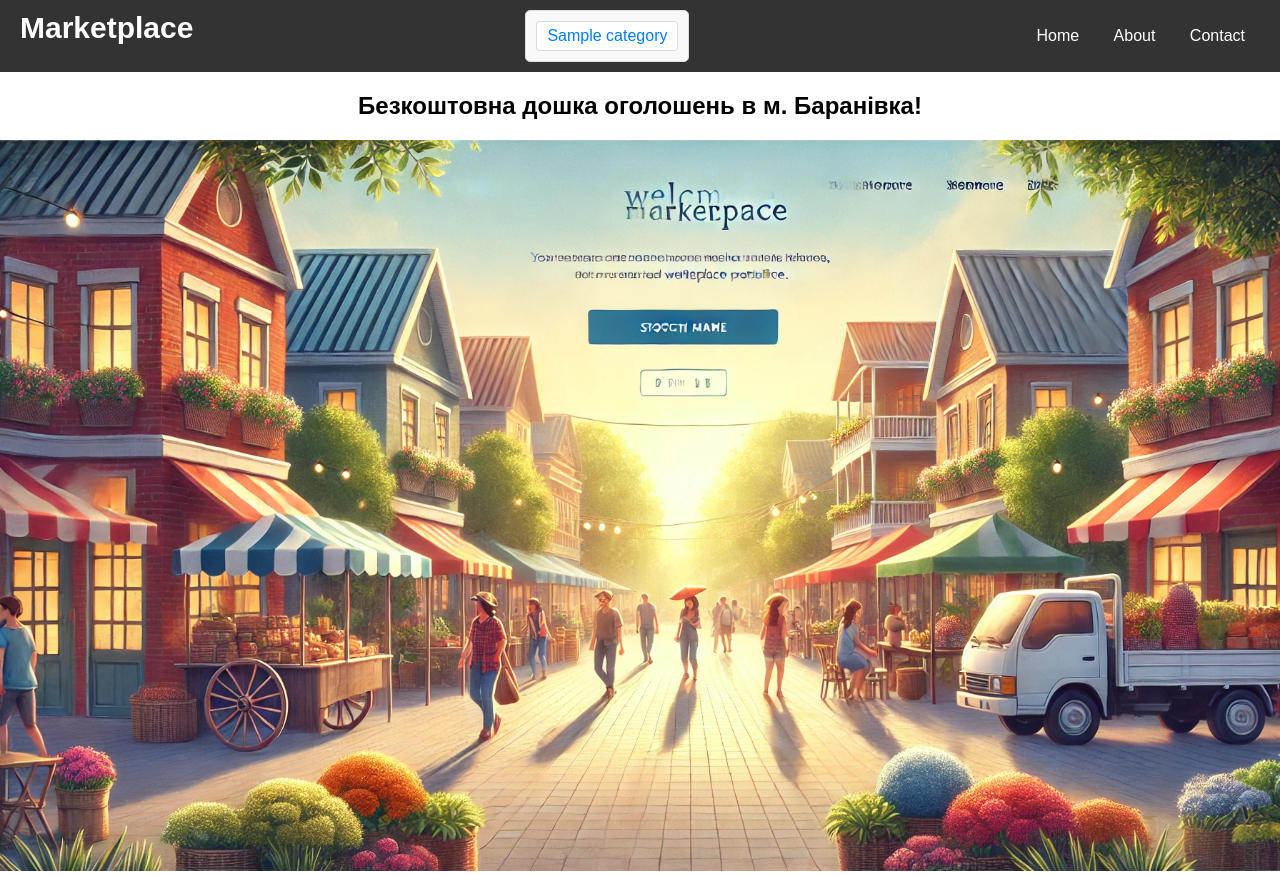
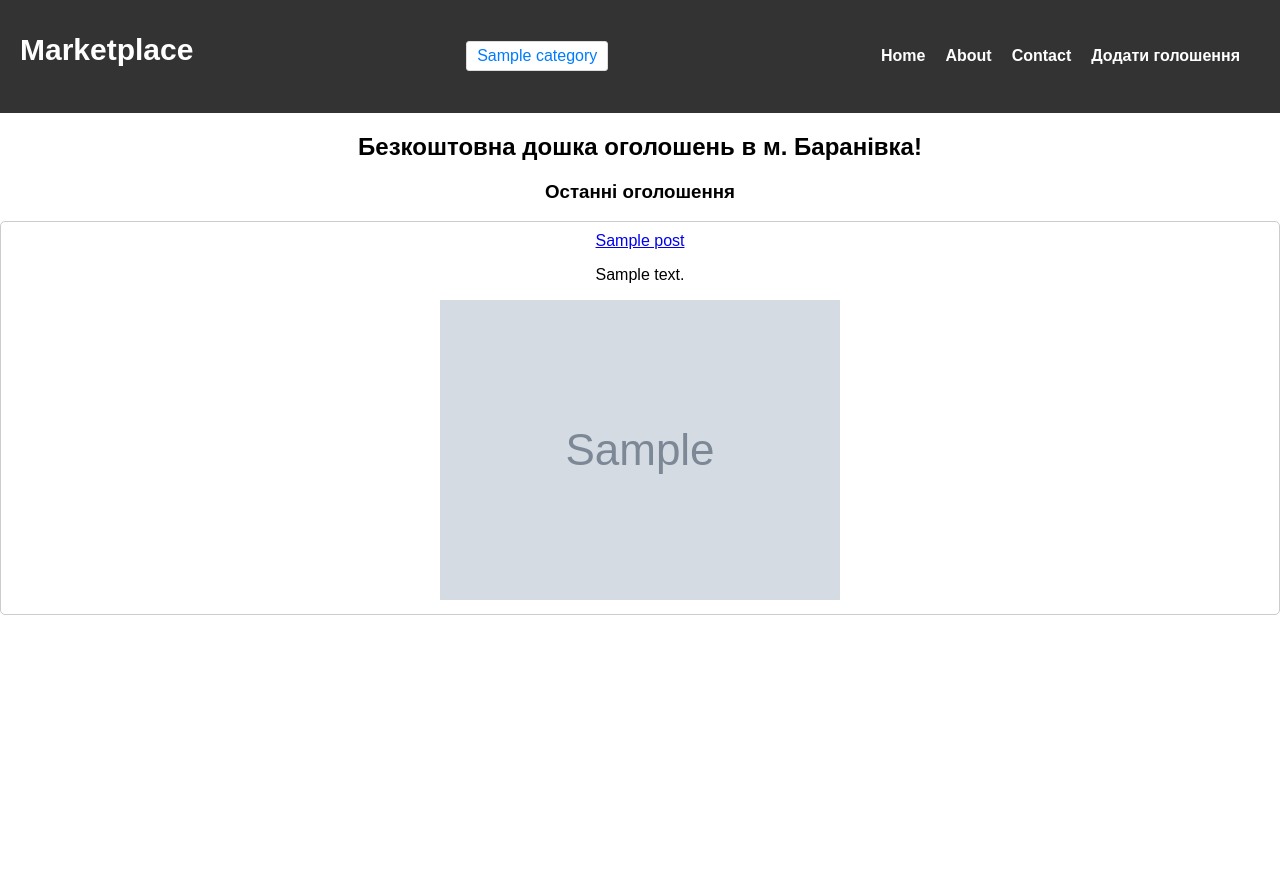
Before and after one commit to dissom/marketplace, a Django app: page / in a window 1280 px wide. After the commit the page ends 615 px from the top, so only its background shows below. Run offline with Django 4.2, Linux system fonts and the light colour scheme; tables that the repository leaves empty hold one stand-in row (values such as "Sample post"); grey boxes marked "Sample" are stand-in pictures.

Commit message:
Added endpoints for creating post & detail post

```diff
--- /dev/null
+++ b/marketplace/context_processors.py
@@ -0,0 +1,11 @@
+from django.db.models import Count
+
+from marketplace.models import Category
+
+
+def categories_context(request):
+    return {
+        "cats": Category.objects.annotate(
+            post_count=Count("posts"))
+            .filter(post_count__gt=0)
+    }
--- a/marketplace/models.py
+++ b/marketplace/models.py
@@ -1,5 +1,6 @@
 import unidecode
 from django.db import models
+from django.urls import reverse_lazy
 from django.utils.text import slugify
 from django.contrib.auth import get_user_model
 
@@ -20,16 +21,21 @@ class Category(models.Model):
     )
     description = models.TextField(
         verbose_name="Опис категорії",
-        blank=True,
-        null=True
-    )
+          blank=True,
+          null=True
+        )
 
     class Meta:
-        verbose_name="Категорія"
-        verbose_name_plural="Категорії"
+        verbose_name = "Категорія"
+        verbose_name_plural = "Категорії"
 
     def __str__(self) -> str:
         return self.name
+
+    def get_absolute_url(self) -> str:
+        return reverse_lazy(
+            "marketplace:category_detail", kwargs={"category_slug": self.slug}
+        )
 
     def save(self, *args, **kwargs) -> None:
         if not self.slug:
@@ -42,15 +48,15 @@ class Post(models.Model):
     description = models.TextField(verbose_name="Опис")
     price = models.DecimalField(
         max_digits=10,
-        decimal_places=2,
-        verbose_name="Ціна",
-        null=True,
-        blank=True
+          decimal_places=2,
+          verbose_name="Ціна",
+          null=True,
+          blank=True
     )
     category = models.ForeignKey(
         Category,
         on_delete=models.CASCADE,
-        related_name="category"
+        related_name="posts"
     )
     seller = models.ForeignKey(
         get_user_model(),
@@ -66,8 +72,7 @@ class Post(models.Model):
     )
     is_available = models.BooleanField(default=True)
     created_at = models.DateTimeField(
-        auto_now_add=True,
-        verbose_name="Дата створення оголошення"
+        auto_now_add=True, verbose_name="Дата створення оголошення"
     )
     updated_at = models.DateTimeField(
         auto_now=True,
@@ -80,6 +85,9 @@ class Post(models.Model):
 
     def __str__(self) -> str:
         return self.title
+
+    def get_absolute_url(self):
+        return reverse_lazy("marketplace:post_detail", kwargs={"pk": self.pk})
 
 
 class Message(models.Model):
--- a/marketplace/urls.py
+++ b/marketplace/urls.py
@@ -1,12 +1,15 @@
 from django.urls import path
 
-from marketplace.views import HomePage, about, contact
+from marketplace.views import CategoryDetailView, HomePage, PostCreateView, PostDetailView, about, contact
 
 
 app_name = "marketplace"
 
 urlpatterns = [
     path("", HomePage.as_view(), name="index"),
-    path("about/", about, name="index"),
-    path("contact/", contact, name="index"),
+    path("posts/<int:pk>/", PostDetailView.as_view(), name="post_detail"),
+    path("posts/create/", PostCreateView.as_view(), name="post_create"),
+    path("category/<slug:category_slug>/", CategoryDetailView.as_view(), name="category_detail"),
+    path("about/", about, name="about"),
+    path("contact/", contact, name="contact"),
 ]
--- a/marketplace/views.py
+++ b/marketplace/views.py
@@ -1,25 +1,59 @@
+from typing import Any
+from django.db.models.query import QuerySet
 from django.http import HttpResponse
 from django.shortcuts import render
-from django.views.generic import TemplateView
+from django.urls import reverse_lazy
+from django.views.generic import TemplateView, DetailView, CreateView, ListView
 
-from marketplace.models import Category
+from marketplace.models import Category, Post
 
 
 class HomePage(TemplateView):
     template_name = "marketplace/index.html"
-    extra_context = {
-        "title": "Головна сторінка",
-        "cats": Category.objects.all(),
-    }
+
+    def get_context_data(self, **kwargs):
+        context = super().get_context_data(**kwargs)
+        context["title"] = "Головна сторінка"
+        context["posts"] = Post.objects.order_by("-created_at")
+        return context
 
 
-# def index(request) -> HttpResponse:
-#     context ={"title": "Головна сторінка"}
-#     return render(
-#         request,
-#         "marketplace/index.html",
-#         context,
-#     )
+class CategoryDetailView(DetailView):
+    template_name = "marketplace/category_detail.html"
+    slug_url_kwarg = "category_slug"
+    context_object_name = "category"
+
+    def get_queryset(self) -> QuerySet[Any]:
+        return Category.objects.all()
+
+    def get_context_data(self, **kwargs: Any) -> dict[str, Any]:
+        context = super().get_context_data(**kwargs)
+        context["posts"] = Post.objects.filter(category=self.object).order_by(
+            "-created_at"
+        )
+
+        return context
+
+
+class PostCreateView(CreateView):
+    model = Post
+    template_name = "marketplace/post_create.html"
+    fields = "__all__"
+    # form_class = PostCreationForm
+    success_url = reverse_lazy("marketplace:index")
+
+
+# class PostsListView(ListView):
+#     model = Post
+#     template_name = "marketplace/post_list.html"
+#     context_object_name = "posts"
+
+
+class PostDetailView(DetailView):
+    model = Post
+    template_name = "marketplace/post_detail.html"
+    context_object_name = "post"
+    extra_context = {"cats": Category.objects.all()}
 
 
 def about(request) -> HttpResponse:
--- a/marketplace_service/settings.py
+++ b/marketplace_service/settings.py
@@ -65,6 +65,7 @@ TEMPLATES = [
                 "django.template.context_processors.request",
                 "django.contrib.auth.context_processors.auth",
                 "django.contrib.messages.context_processors.messages",
+                "marketplace.context_processors.categories_context"
             ],
         },
     },
--- a/static/css/styles.css
+++ b/static/css/styles.css
@@ -11,24 +11,61 @@ header {
     justify-content: space-between;
     align-items: center;
 }
-nav a {
+
+/* main {
+    background-image: url("/static/images/homepage.webp");
+} */
+
+.main-nav ul {
+    display: flex;
+    list-style: none;
+    margin: 0;
+    padding: 0;
+}
+
+.main-nav li {
+    margin-right: 20px;
+}
+
+.main-nav a {
     color: white;
     text-decoration: none;
-    margin: 0 15px;
+    font-weight: bold;
 }
-nav a:hover {
-    text-decoration: underline;
-}
+
 .hero {
     text-align: center;
     margin-top: 2px;
 }
-.hero img {
+/* .hero img {
     width: 100%;
-    max-height: 750px;
+    height: 750px;
     object-fit: cover;
 
+} */
+
+.latest-posts {
+    margin-top: 40;
 }
+
+.post-list {
+    list-style: none;
+    padding: 0;
+    margin: 0;
+}
+
+.post-list li {
+    margin-bottom: 20px;
+    padding: 10px;
+    border: 1px solid #ccc;
+    border-radius: 5px;
+    transition: box-shadow 0.3s ease;
+}
+
+.post-list li:hover {
+    box-shadow: 0 4px 8px rgba(0, 0, 0, 0.1);
+}
+
 .logo {
     height: 50px;
     align-items: center;
@@ -46,8 +83,8 @@ nav a:hover {
     flex-wrap: wrap; /* Дозволяє перенос елементів у новий рядок */
     gap: 15px; /* Відстань між елементами */
     padding: 10px;
-    background-color: #f9f9f9;
-    border: 1px solid #ddd;
+    background-color: #333;
+    /* border: 1px solid black; */
     border-radius: 5px;
     max-width: 800px; /* Обмеження ширини контейнера */
     margin: 0 auto; /* Центрування контейнера */
--- a/templates/base.html
+++ b/templates/base.html
@@ -11,6 +11,7 @@
     <header>
         {% include 'includes/nav.html' %}
     </header>
+
     <main>
         {% block content %}{% endblock content %}
     </main>
--- a/templates/includes/nav.html
+++ b/templates/includes/nav.html
@@ -1,15 +1,18 @@
-<div class="logo">
-    <a href="/">Marketplace</a>
-</div>
-<div class="cats">
+<h1 class="logo">
+    <a href="{% url 'marketplace:index' %}">Marketplace</a>
+</h1>
+<aside class="cats">
     <ul>
         {% for cat in cats %}
-            <li><a href="/category/{{ cat.slug }}/">{{ cat.name }}</a></li>
+            <li><a href="{{ cat.get_absolute_url }}" >{{ cat.name }}</a></li>
         {% endfor %}
     </ul>
-</div>
-<nav>
-    <a href="/">Home</a>
-    <a href="/about/">About</a>
-    <a href="/contact/">Contact</a>
+</aside>
+<nav class="main-nav" aria-label="Головна навігація">
+    <ul>
+        <li><a href="{% url 'marketplace:index' %}">Home</a></li>
+        <li><a href="{% url 'marketplace:about' %}">About</a></li>
+        <li><a href="{% url 'marketplace:contact' %}">Contact</a></li>
+        <li><a href="{% url 'marketplace:post_create' %}">Додати голошення</a></li>
+    </ul>
 </nav>
--- /dev/null
+++ b/templates/includes/post_list.html
@@ -0,0 +1,13 @@
+<ul class="post-list">
+  {% for post in posts %}
+    <li>
+      <a href="{{ post.get_absolute_url }}">{{ post.title }}</a>
+      <p>{{ post.description|truncatechars:100 }}</p>
+      {% if post.image %}
+        <img src="{{ post.image.url }}" alt="{{ post.title }}">
+      {% endif %}
+    </li>
+  {% empty %}
+    <li>Оголошення відсутні.</li>
+  {% endfor %}
+</ul>
--- a/templates/marketplace/index.html
+++ b/templates/marketplace/index.html
@@ -1,9 +1,15 @@
 {% extends 'base.html' %}
+{% load static %}
 
 
 {% block content %}
     <div class="hero">
         <h2>Безкоштовна дошка оголошень в м. Баранівка!</h2>
-        <img src="static/images/homepage.webp" alt="Marketplace">
+        {% comment %} <img src="{% static 'images/homepage.webp' %}" alt="Marketplace"> {% endcomment %}
+
+        <section class="latest-posts" aria-label="Останні оголошення">
+            <h3>Останні оголошення</h3>
+            {% include 'includes/post_list.html' %}
+        </section>
     </div>
 {% endblock content %}
```
Also changed, not shown: templates/marketplace/category_detail.html (added, +21 -0 lines), templates/marketplace/post_create.html (added, +9 -0 lines), templates/marketplace/post_detail.html (added, +11 -0 lines), marketplace/migrations/0002_alter_post_options_alter_post_category.py (added).
